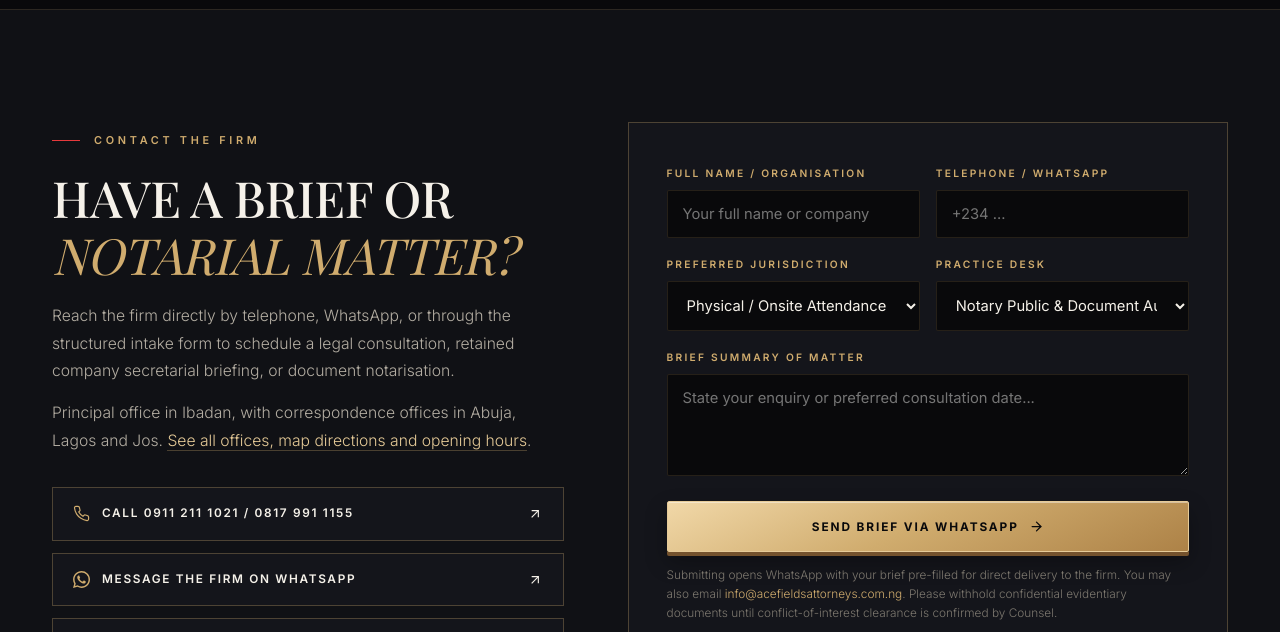
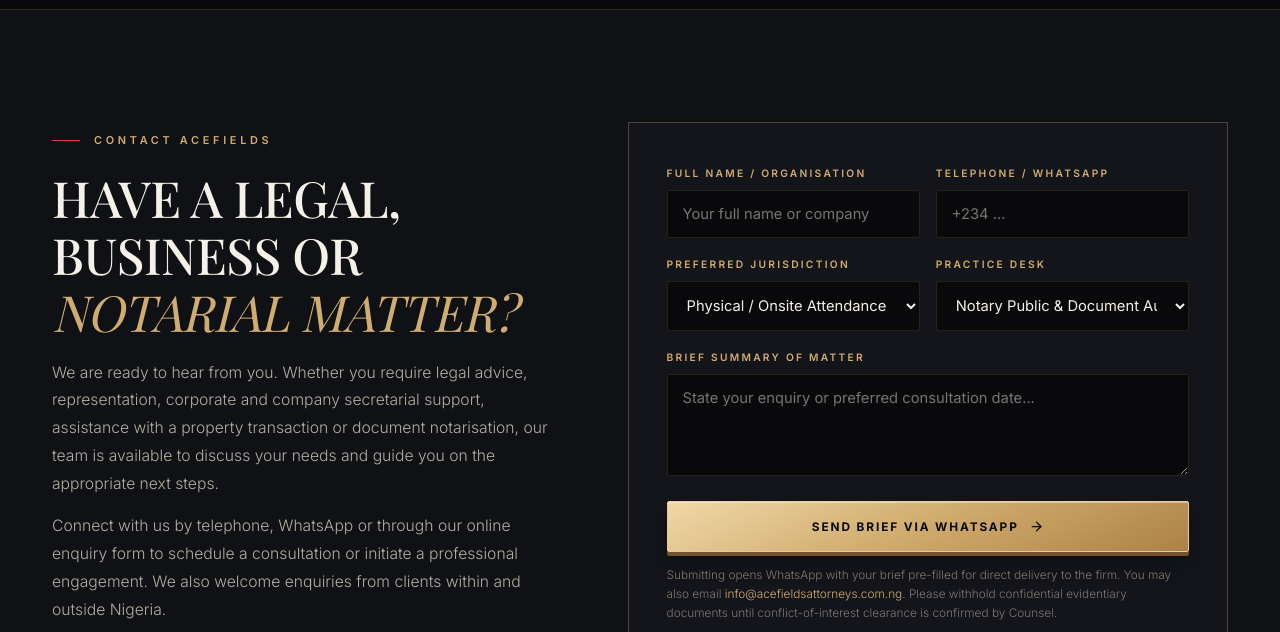
Before and after one commit to John00-hub/acefields-chambers, a plain HTML site: page index.html in a window 1280 px wide. Shown: the part 11040-11672 px from the top of the page. Drawn offline with nearby package versions, Linux system fonts and the light colour scheme; a web font is replaced by a local one.

Commit message:
Contact section in the Principal's wording

```diff
--- a/index.html
+++ b/index.html
@@ -1000,10 +1000,13 @@
             <div class="container">
                 <div class="contact-grid">
                     <div>
-                        <p class="section-label reveal">CONTACT THE FIRM</p>
-                        <h2 class="section-title reveal">HAVE A BRIEF OR<br><em>NOTARIAL MATTER?</em></h2>
+                        <p class="section-label reveal">CONTACT ACEFIELDS</p>
+                        <h2 class="section-title reveal">HAVE A LEGAL, BUSINESS OR<br><em>NOTARIAL MATTER?</em></h2>
                         <p class="section-subtitle reveal">
-                            Reach the firm directly by telephone, WhatsApp, or through the structured intake form to schedule a legal consultation, retained company secretarial briefing, or document notarisation.
+                            We are ready to hear from you. Whether you require legal advice, representation, corporate and company secretarial support, assistance with a property transaction or document notarisation, our team is available to discuss your needs and guide you on the appropriate next steps.
+                        </p>
+                        <p class="section-subtitle reveal" style="margin-top:14px">
+                            Connect with us by telephone, WhatsApp or through our online enquiry form to schedule a consultation or initiate a professional engagement. We also welcome enquiries from clients within and outside Nigeria.
                         </p>
                         <p class="section-subtitle reveal" style="margin-top:14px">Principal office in Ibadan, with correspondence offices in Abuja, Lagos and Jos. <a href="#locations" style="color:var(--champagne-light);border-bottom:1px solid var(--hairline-strong)">See all offices, map directions and opening hours</a>.</p>
 
```
